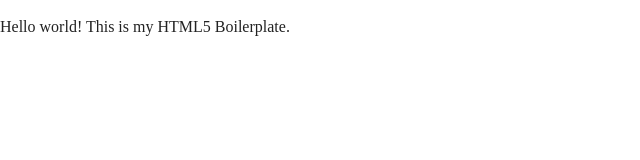
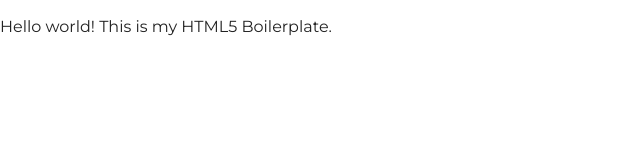
Before and after one commit to jakwakwa/Udacity-Portfolio-Site, a plain HTML site: page index.html in a window 1280 px wide. Shown: the full height of the page, 0-640 px from the left. Drawn offline with Linux system fonts and the light colour scheme.

Commit message:
Added fonts

```diff
--- a/css/main.css
+++ b/css/main.css
@@ -1,6 +1,17 @@
+/* ==========================================================================
+   Fonts
+   ========================================================================== */
+
+@import url('https://fonts.googleapis.com/css?family=Montserrat:300,400,600');
+
 /* ==========================================================================
    Base styles: opinionated defaults
    ========================================================================== */
+
+body {
+	font-family: 'Montserrat', Helvetica, Arial, sans-serif;
+	-webkit-font-smoothing: antialiased;
+}
 
 html {
 	color: #222;
```
